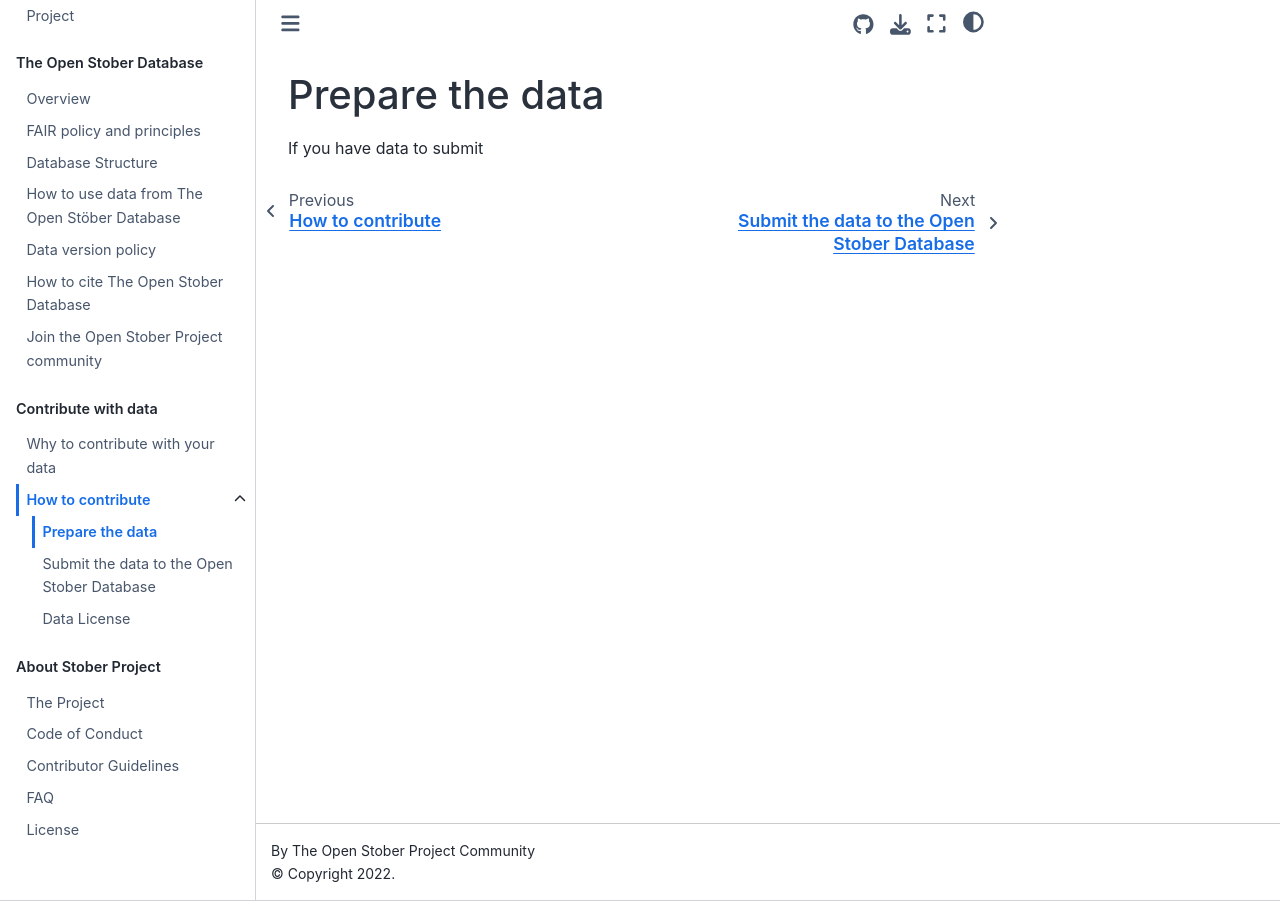
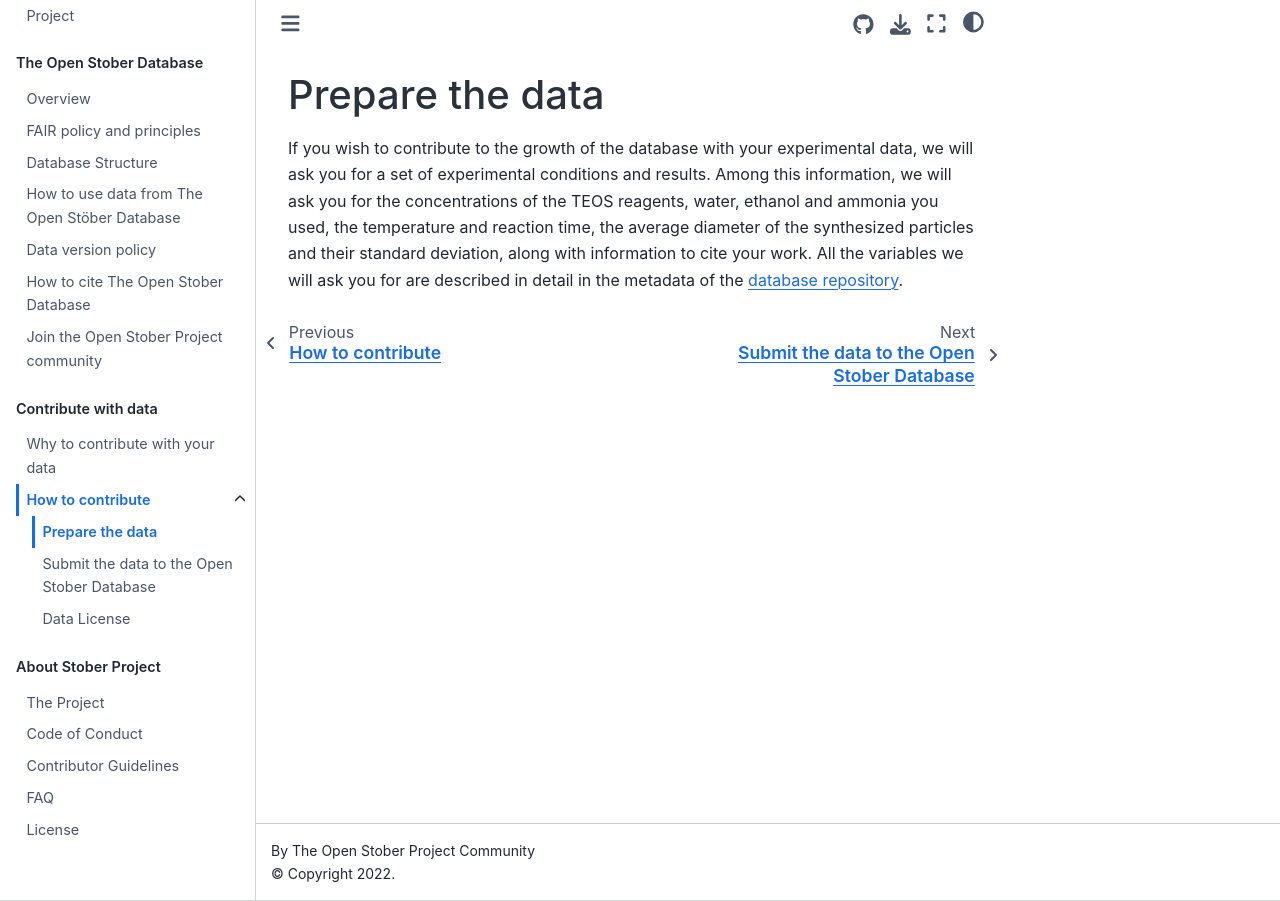
Before and after one commit to open-nanosystems/open-stober-project, a Jupyter Book: the page built from docs/contribute/prepare-data.md, in a window 1280 px wide. Built offline with Jupyter Book 1.0.4 settings and Sphinx 7.4.7 and the Sphinx Book theme 1.1.4, drawn with Linux system fonts in a browser that asks for light colours.

Commit message:
Update prepare-data.md

```diff
--- a/docs/contribute/prepare-data.md
+++ b/docs/contribute/prepare-data.md
@@ -1,2 +1,3 @@
 # Prepare the data
-If you have data to submit
+
+If you wish to contribute to the growth of the database with your experimental data, we will ask you for a set of experimental conditions and results. Among this information, we will ask you for the concentrations of the TEOS reagents, water, ethanol and ammonia you used, the temperature and reaction time, the average diameter of the synthesized particles and their standard deviation, along with information to cite your work. All the variables we will ask you for are described in detail in the metadata of the [database repository](https://doi.org/10.17605/OSF.IO/NR842).
```
